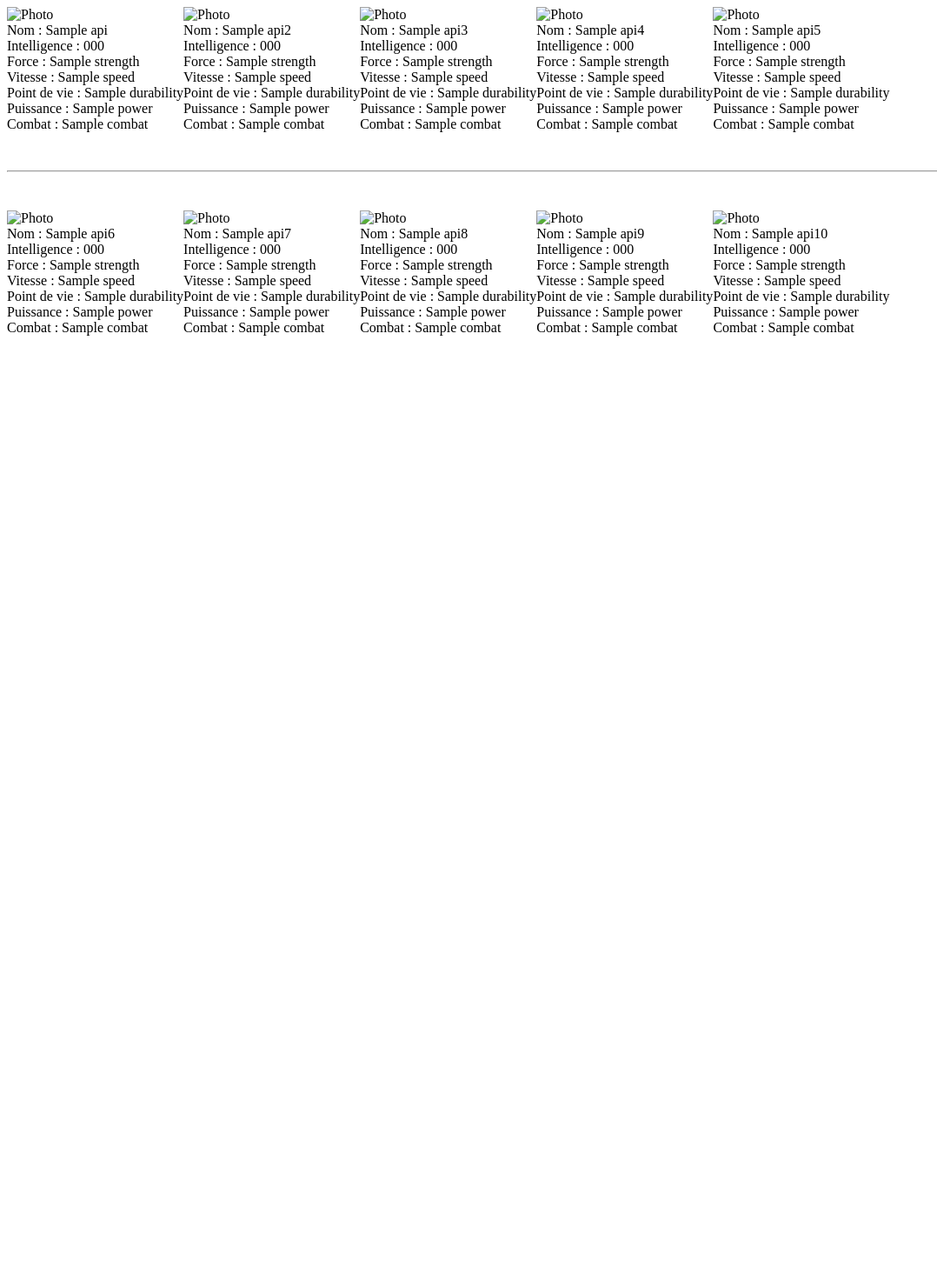
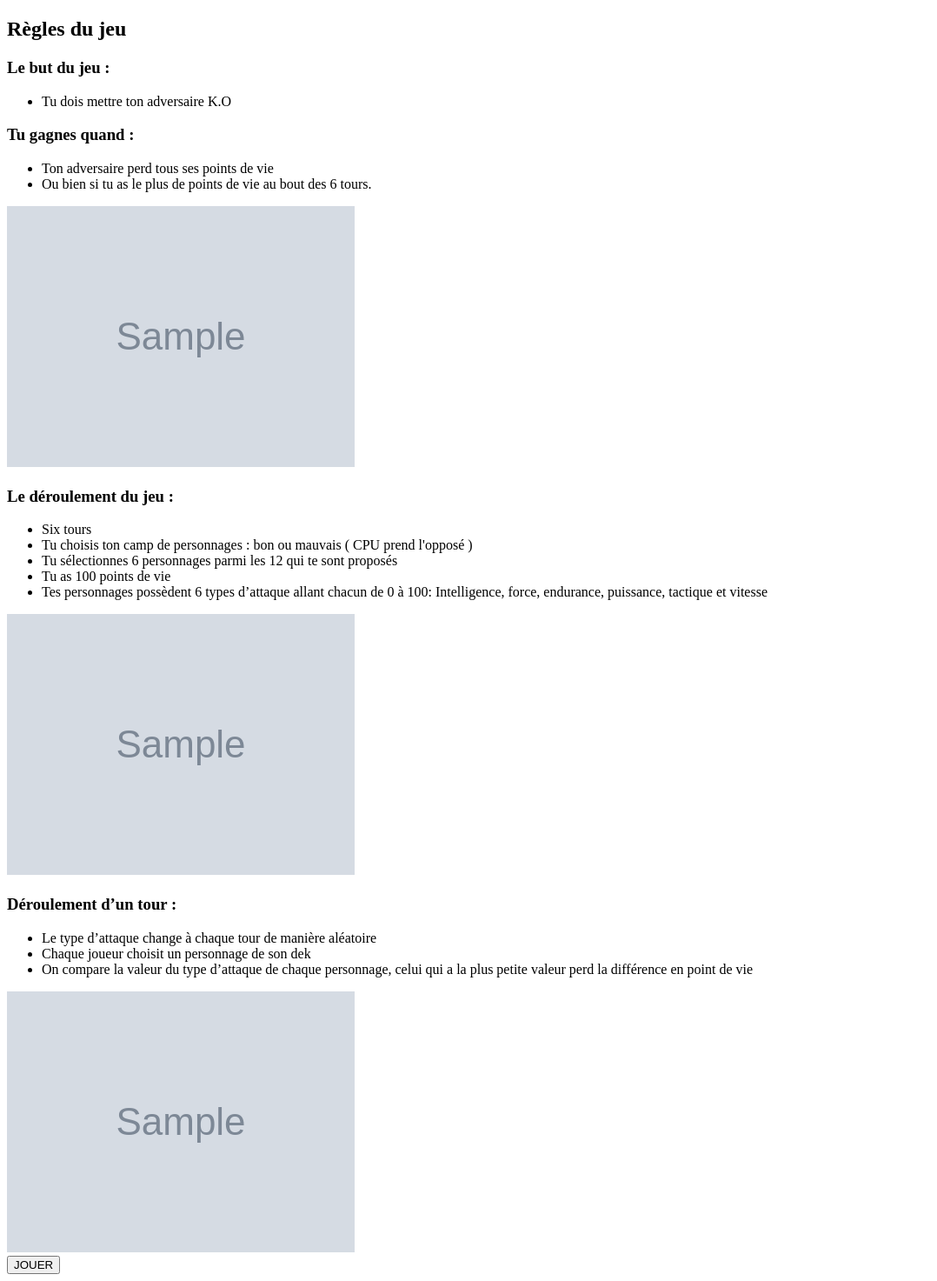
Before and after one commit to Erwan-Cloitre/hackathon2, a PHP site: template src/View/Home/index.html.twig in a window 1280 px wide. Shown: the whole page at 87% size, without its empty margins (0-1078 px from the left). Before the commit the page ends 386 px from the top, so only its background shows below. Run offline with PHP 8.4, Linux system fonts and the light colour scheme; the template is opened without the code that fills it: most values are stand-ins (such as "Sample title", 1, 10 or a date in 2020); grey boxes marked "Sample" are stand-in pictures; some libraries are stand-ins or nearby versions.

Commit message:
changement index

```diff
--- a/src/View/Home/index.html.twig
+++ b/src/View/Home/index.html.twig
@@ -1,174 +1,74 @@
 {% extends 'layout.html.twig' %}
 
 {% block content %}
+    <section class="container-fluid pb-5 bg-grey">
+        <div class="row background-img"></div>
 
-    <div style='display:flex' >
-        <div class="col-md-4 d-flex align-self-stretch text-center">
-            <div class="media block-6 services d-block step-back">
-                <div class="media-body p-2 mt-3 justify-content-center align-items-center">
-                    <img src="{{ api.image.url }}" height="300px" alt="Photo">
-                    <br/>
-                    Nom : {{ api.name }}<br/>
-                    Intelligence : {{ api.powerstats.intelligence }}<br/>
-                    Force : {{ api.powerstats.strength }}<br/>
-                    Vitesse : {{ api.powerstats.speed }}<br/>
-                    Point de vie : {{ api.powerstats.durability }}<br/>
-                    Puissance : {{ api.powerstats.power }}<br/>
-                    Combat : {{ api.powerstats.combat }}<br/>
-                </div>
+        <div class="row ">
+            <div class="col text-center mb-5">
+                <h2 class="bangers">Règles du jeu</h2>
             </div>
         </div>
 
-    <div class="col-md-4 d-flex align-self-stretch text-center">
-        <div class="media block-6 services d-block step-back">
-            <div class="media-body p-2 mt-3 justify-content-center align-items-center">
-                <img src="{{ api2.image.url }}" height="300px" alt="Photo">
-                <br/>
-                Nom : {{ api2.name }}<br/>
-                Intelligence : {{ api2.powerstats.intelligence }}<br/>
-                Force : {{ api2.powerstats.strength }}<br/>
-                Vitesse : {{ api2.powerstats.speed }}<br/>
-                Point de vie : {{ api2.powerstats.durability }}<br/>
-                Puissance : {{ api2.powerstats.power }}<br/>
-                Combat : {{ api2.powerstats.combat }}<br/>
+        <div class="row mb-5 mt-5 pl-5 pr-5">
+
+            <div class="col-4 ">
+                <h3 class="bangers">Le but du jeu :</h3>
+
+                <ul>
+                    <li>Tu dois mettre ton adversaire K.O</li>
+                </ul>
+
+                <h3 class="bangers">Tu gagnes quand :</h3>
+
+                <ul>
+                    <li>Ton adversaire perd tous ses points de vie</li>
+                    <li>Ou bien si tu as le plus de points de vie au bout des 6 tours.</li>
+                </ul>
             </div>
-        </div>
-    </div>
 
-        <div class="col-md-4 d-flex align-self-stretch text-center">
-            <div class="media block-6 services d-block step-back">
-                <div class="media-body p-2 mt-3 justify-content-center align-items-center">
-                    <img src="{{ api3.image.url }}" height="300px" alt="Photo">
-                    <br/>
-                    Nom : {{ api3.name }}<br/>
-                    Intelligence : {{ api3.powerstats.intelligence }}<br/>
-                    Force : {{ api3.powerstats.strength }}<br/>
-                    Vitesse : {{ api3.powerstats.speed }}<br/>
-                    Point de vie : {{ api3.powerstats.durability }}<br/>
-                    Puissance : {{ api3.powerstats.power }}<br/>
-                    Combat : {{ api3.powerstats.combat }}<br/>
-                </div>
+            <div class="col-4 d-flex">
+                <img class="img mx-auto my-auto" src="{{ hero1.photo }}" alt=" hero photo"/>
+            </div>
+
+            <div class="col-4">
+                <h3 class="bangers">Le déroulement du jeu :</h3>
+
+                <ul>
+                    <li>Six tours</li>
+                    <li>Tu choisis ton camp de personnages : bon ou mauvais ( CPU prend l'opposé )</li>
+                    <li>Tu sélectionnes 6 personnages parmi les 12 qui te sont proposés</li>
+                    <li>Tu as 100 points de vie</li>
+                    <li>Tes personnages possèdent 6 types d’attaque allant chacun de 0 à 100: Intelligence, force, endurance, puissance, tactique et vitesse</li>
+                </ul>
             </div>
         </div>
 
-        <div class="col-md-4 d-flex align-self-stretch text-center">
-            <div class="media block-6 services d-block step-back">
-                <div class="media-body p-2 mt-3 justify-content-center align-items-center">
-                    <img src="{{ api4.image.url }}" height="300px" alt="Photo">
-                    <br/>
-                    Nom : {{ api4.name }}<br/>
-                    Intelligence : {{ api4.powerstats.intelligence }}<br/>
-                    Force : {{ api4.powerstats.strength }}<br/>
-                    Vitesse : {{ api4.powerstats.speed }}<br/>
-                    Point de vie : {{ api4.powerstats.durability }}<br/>
-                    Puissance : {{ api4.powerstats.power }}<br/>
-                    Combat : {{ api4.powerstats.combat }}<br/>
-                </div>
+        <div class="row pr-5 mt-5 mb-5">
+            <div class="col-4 d-flex">
+                <img class="img mx-auto my-auto" src="{{ hero2.photo }}" alt="hero photo "/>
+            </div>
+
+            <div class="col-4 pl-5">
+                <h3 class="bangers">Déroulement d’un tour :</h3>
+
+                <ul>
+                    <li>Le type d’attaque change à chaque tour de manière aléatoire</li>
+                    <li>Chaque joueur choisit un personnage de son dek</li>
+                    <li>On compare la valeur du type d’attaque de chaque personnage, celui qui a la plus petite valeur perd la différence en point de vie</li>
+                </ul>
+            </div>
+
+            <div class="col-4 d-flex">
+                <img class="img mx-auto my-auto" src="{{ hero3.photo }}" alt="hero photo "/>
             </div>
         </div>
 
-        <div class="col-md-4 d-flex align-self-stretch text-center">
-            <div class="media block-6 services d-block step-back">
-                <div class="media-body p-2 mt-3 justify-content-center align-items-center">
-                    <img src="{{ api5.image.url }}" height="300px" alt="Photo">
-                    <br/>
-                    Nom : {{ api5.name }}<br/>
-                    Intelligence : {{ api5.powerstats.intelligence }}<br/>
-                    Force : {{ api5.powerstats.strength }}<br/>
-                    Vitesse : {{ api5.powerstats.speed }}<br/>
-                    Point de vie : {{ api5.powerstats.durability }}<br/>
-                    Puissance : {{ api5.powerstats.power }}<br/>
-                    Combat : {{ api5.powerstats.combat }}<br/>
-                </div>
+        <div class="row ">
+            <div class="col justify-content-center d-flex">
+                <button type="button" onclick="document.location.href='/player'" class="btn btn-index btn-primary">JOUER</button>
             </div>
         </div>
-    </div>
 
-    <br/>
-    <br/>
-    <hr/>
-    <br/>
-    <br/>
-
-<div style='display:flex'>
-    <div class="col-md-4 d-flex align-self-stretch text-center">
-        <div class="media block-6 services d-block step-back">
-            <div class="media-body p-2 mt-3 justify-content-center align-items-center">
-                <img src="{{ api6.image.url }}" height="300px" alt="Photo">
-                <br/>
-                Nom : {{ api6.name }}<br/>
-                Intelligence : {{ api6.powerstats.intelligence }}<br/>
-                Force : {{ api6.powerstats.strength }}<br/>
-                Vitesse : {{ api6.powerstats.speed }}<br/>
-                Point de vie : {{ api6.powerstats.durability }}<br/>
-                Puissance : {{ api6.powerstats.power }}<br/>
-                Combat : {{ api6.powerstats.combat }}<br/>
-            </div>
-        </div>
-    </div>
-
-    <div class="col-md-4 d-flex align-self-stretch text-center">
-        <div class="media block-6 services d-block step-back">
-            <div class="media-body p-2 mt-3 justify-content-center align-items-center">
-                <img src="{{ api7.image.url }}" height="300px" alt="Photo">
-                <br/>
-                Nom : {{ api7.name }}<br/>
-                Intelligence : {{ api7.powerstats.intelligence }}<br/>
-                Force : {{ api7.powerstats.strength }}<br/>
-                Vitesse : {{ api7.powerstats.speed }}<br/>
-                Point de vie : {{ api7.powerstats.durability }}<br/>
-                Puissance : {{ api7.powerstats.power }}<br/>
-                Combat : {{ api7.powerstats.combat }}<br/>
-            </div>
-        </div>
-    </div>
-
-    <div class="col-md-4 d-flex align-self-stretch text-center">
-        <div class="media block-6 services d-block step-back">
-            <div class="media-body p-2 mt-3 justify-content-center align-items-center">
-                <img src="{{ api8.image.url }}" height="300px" alt="Photo">
-                <br/>
-                Nom : {{ api8.name }}<br/>
-                Intelligence : {{ api8.powerstats.intelligence }}<br/>
-                Force : {{ api8.powerstats.strength }}<br/>
-                Vitesse : {{ api8.powerstats.speed }}<br/>
-                Point de vie : {{ api8.powerstats.durability }}<br/>
-                Puissance : {{ api8.powerstats.power }}<br/>
-                Combat : {{ api8.powerstats.combat }}<br/>
-            </div>
-        </div>
-    </div>
-
-    <div class="col-md-4 d-flex align-self-stretch text-center">
-        <div class="media block-6 services d-block step-back">
-            <div class="media-body p-2 mt-3 justify-content-center align-items-center">
-                <img src="{{ api9.image.url }}" height="300px" alt="Photo">
-                <br/>
-                Nom : {{ api9.name }}<br/>
-                Intelligence : {{ api9.powerstats.intelligence }}<br/>
-                Force : {{ api9.powerstats.strength }}<br/>
-                Vitesse : {{ api9.powerstats.speed }}<br/>
-                Point de vie : {{ api9.powerstats.durability }}<br/>
-                Puissance : {{ api9.powerstats.power }}<br/>
-                Combat : {{ api9.powerstats.combat }}<br/>
-            </div>
-        </div>
-    </div>
-
-    <div class="col-md-4 d-flex align-self-stretch text-center">
-        <div class="media block-6 services d-block step-back">
-            <div class="media-body p-2 mt-3 justify-content-center align-items-center">
-                <img src="{{ api10.image.url }}" height="300px" alt="Photo">
-                <br/>
-                Nom : {{ api10.name }}<br/>
-                Intelligence : {{ api10.powerstats.intelligence }}<br/>
-                Force : {{ api10.powerstats.strength }}<br/>
-                Vitesse : {{ api10.powerstats.speed }}<br/>
-                Point de vie : {{ api10.powerstats.durability }}<br/>
-                Puissance : {{ api10.powerstats.power }}<br/>
-                Combat : {{ api10.powerstats.combat }}<br/>
-            </div>
-        </div>
-    </div>
-</div>
+    </section>
 {% endblock %}
```
Also changed, not shown: src/Controller/HomeController.php (+10 -2 lines), src/View/Home/hero.html.twig (added, +174 -0 lines).
